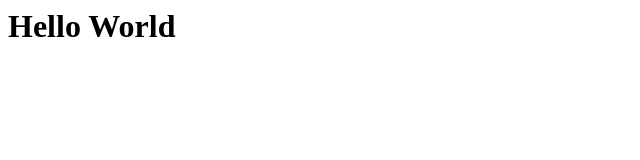
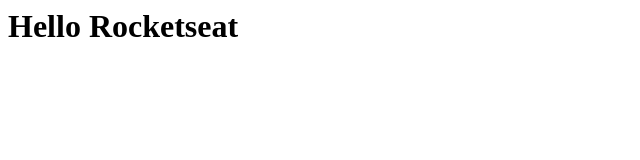
Before and after one commit to Jhonmt-cpu/live-git, a plain HTML site: page index.html in a window 1280 px wide. Shown: the whole page, without its empty margins (0-640 px from the left). Drawn offline with Linux system fonts and the light colour scheme.

Commit message:
Alterado o index.html e adicionado o novo.html

```diff
--- a/index.html
+++ b/index.html
@@ -1 +1 @@
-<h1>Hello World</h1>
+<h1>Hello Rocketseat</h1>
```
Also changed, not shown: novo.html (added, +1 -0 lines).
